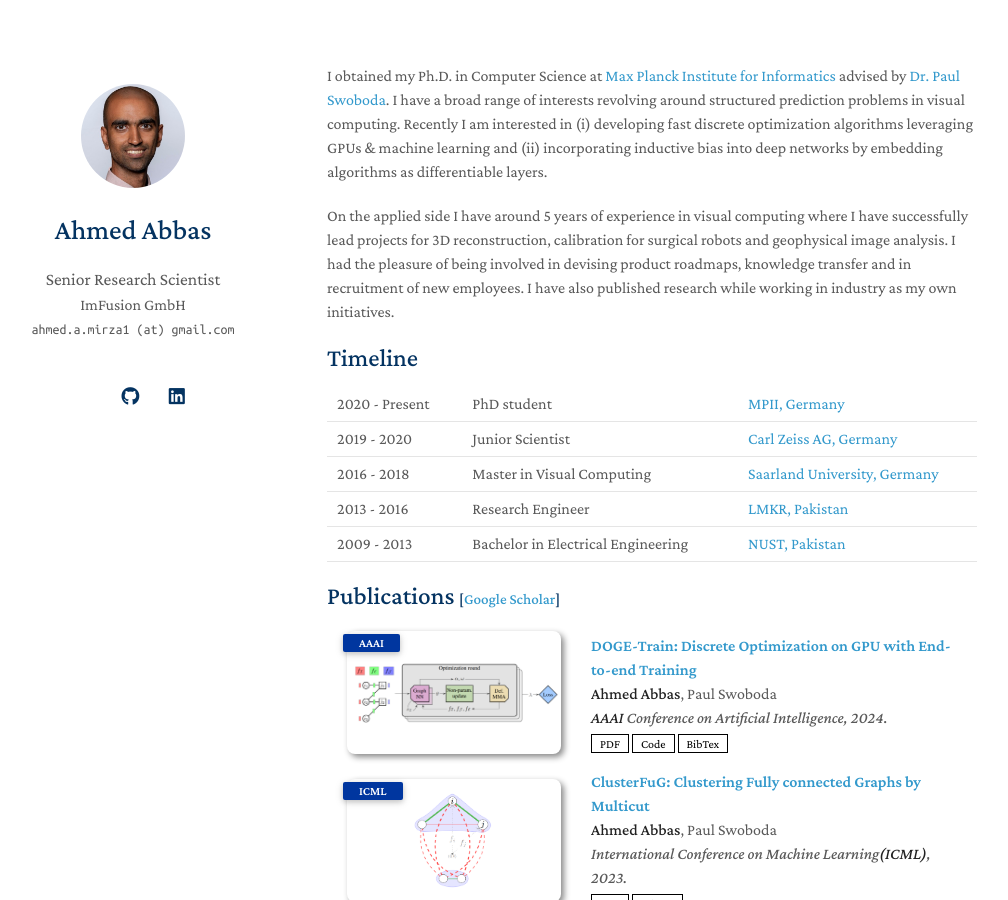
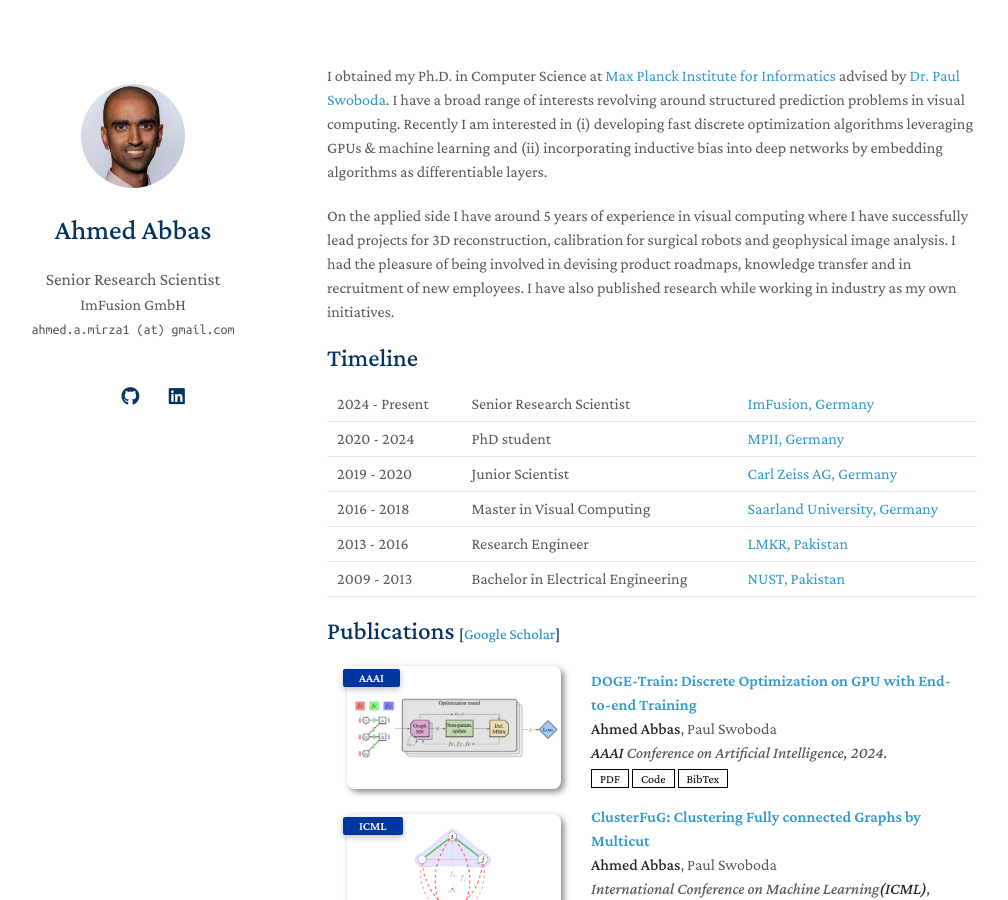
Before and after one commit to aabbas90/aabbas90.github.io, a Jekyll site: the page built from index.md, in a window 1280 px wide and 900 px high. Shown: the whole window, without its empty margins (143-1151 px from the left). Built offline with Jekyll 4.4.1, drawn with Linux system fonts in a browser that asks for light colours; nearby versions of some CDN libraries; a style sheet for code colours, icons or effects is not loaded.

Commit message:
update position

```diff
--- a/_includes/timeline.md
+++ b/_includes/timeline.md
@@ -6,7 +6,12 @@
 
   <tbody>
     <tr>
-      <td>2020 - Present</td>
+      <td>2024 - Present</td>
+      <td>&ensp;Senior Research Scientist</td>
+      <td>&ensp;<a href="https://www.imfusion.com/">ImFusion, Germany</a></td>
+    </tr>
+    <tr>
+      <td>2020 - 2024</td>
       <td>&ensp;PhD student</td>
       <td>&ensp;<a href="https://www.mpi-inf.mpg.de/departments/computer-vision-and-machine-learning">MPII, Germany</a></td>
     </tr>
```
